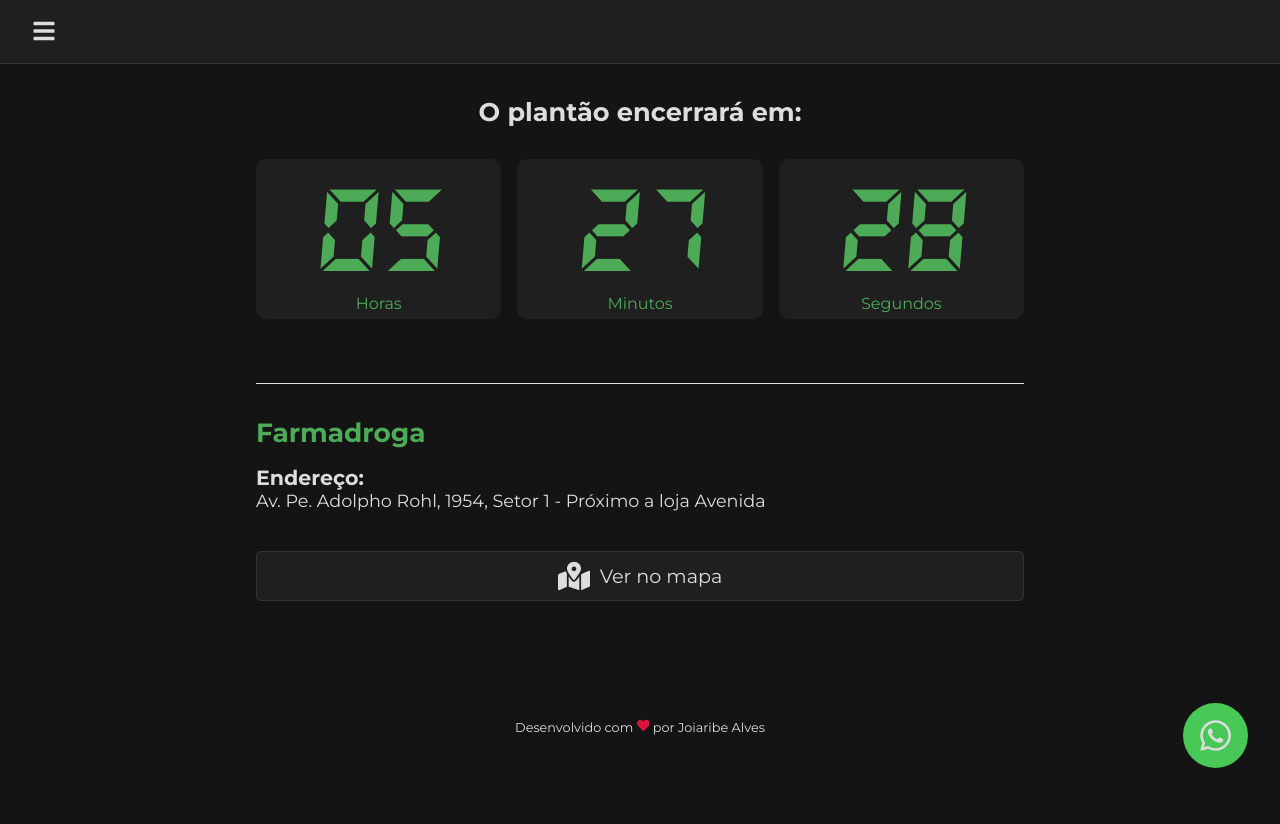
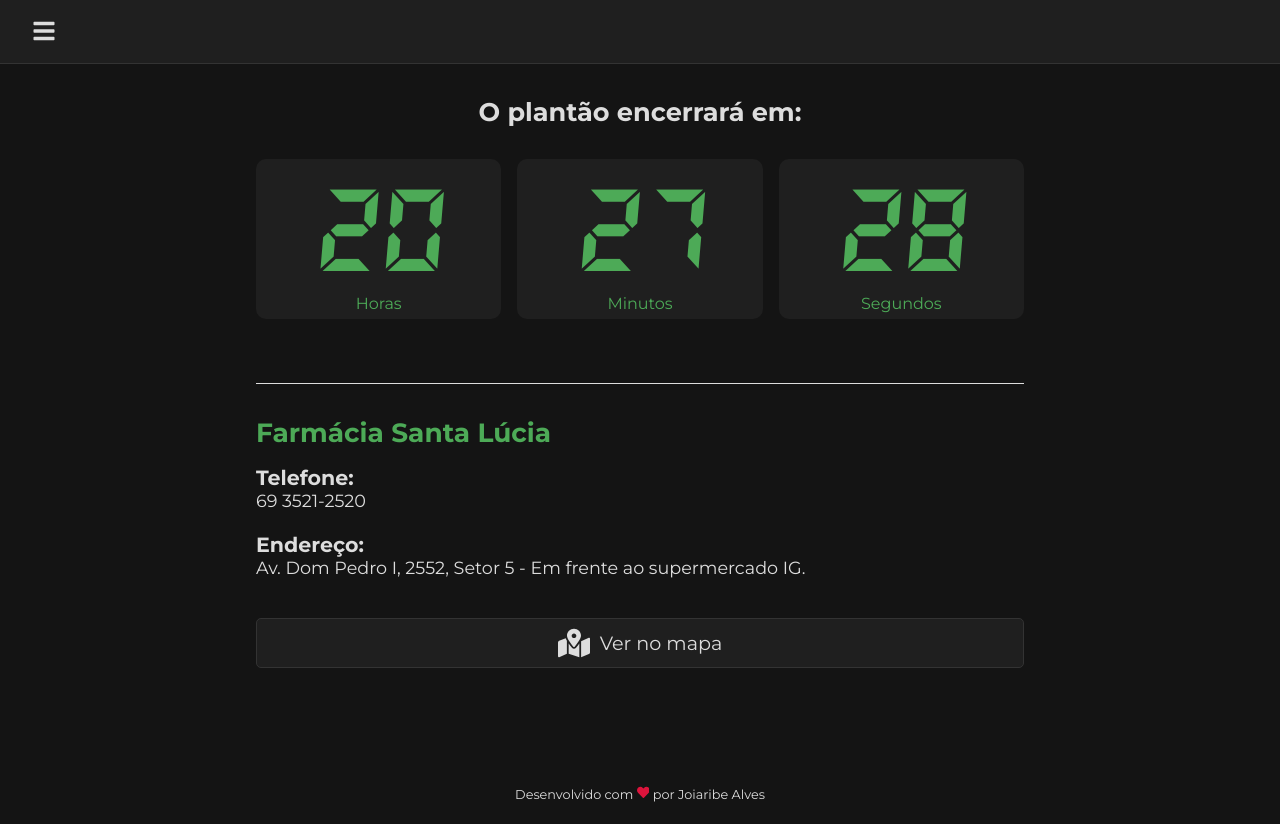
Before and after one commit to JoiaribeAlves/duty, a React (Vite) app: page / in a window 1280 px wide. Before the commit the page ends 800 px from the top, so only its background shows below. Built offline with nearby package versions, Linux system fonts and the light colour scheme.

Commit message:
Atualiza os dados so plantão do dia 09-08-22

```diff
--- a/src/components/main/index.tsx
+++ b/src/components/main/index.tsx
@@ -5,18 +5,19 @@ import "react-toastify/dist/ReactToastify.css";
 
 import { Timer } from "./timer";
 import { Layout } from "../Layout";
+import { getDuty } from "../../services/api";
 
 import styles from "./Styles.module.scss";
 
 const data = {
-	name: "Farmadroga",
-	telephone: "556935212506",
+	name: "Farmácia Santa Lúcia",
+	telephone: "69 3521-2520",
 	address: {
-		street: "Av. Pe. Adolpho Rohl",
-		number: 1954,
-		district: "Setor 1",
-		complement: "Próximo a loja Avenida",
-		linkToMaps: "https://goo.gl/maps/bat663Kb7eFubQWo7",
+		street: "Av. Dom Pedro I",
+		number: 2552,
+		district: "Setor 5",
+		complement: "Em frente ao supermercado IG.",
+		linkToMaps: "https://goo.gl/maps/jjYtNZrduWocwNdk9",
 	},
 };
 
@@ -40,7 +41,7 @@ export function Main() {
 	const currentHours = now.getHours();
 	const currentMinutes = now.getMinutes();
 	const currentMonth = now.getMonth() + 1;
-	let nextDuty = new Timer("2022-08-09T07:00:00");
+	let nextDuty = new Timer("2022-08-09T22:00:00");
 
 	// if (now.getHours() < 22) {
 	// 	nextDuty = new Timer(`${now.getFullYear()}-${currentMonth < 9 ? "0"+currentMonth : currentMonth}-${now.getDate()}T22:00:00 GMT-0400`);
@@ -59,7 +60,11 @@ export function Main() {
 	}
 
 	useEffect(() => {
-		setTime();
+		(async () => {
+			setTime();
+
+			//console.log(await getDuty("2022-08-08T22%3a00%3a00"));
+		})();
 	}, []);
 
 	return (
@@ -108,6 +113,10 @@ export function Main() {
 				<div className={styles.address}>
 					<h2>{data.name}</h2>
 
+					<h3>Telefone:</h3>
+					<p>{`${data.telephone}`}</p>
+					<br />
+
 					<h3>Endereço:</h3>
 					<p>
 						{`${data.address.street}, ${data.address.number}, ${data.address.district} - ${data.address.complement}`}
@@ -123,14 +132,14 @@ export function Main() {
 					</a>
 				</div>
 
-				<a
-					href={`https://api.whatsapp.com/send?phone=${data.telephone}&text=Olá`}
+				{/* <a
+					href={`https://api.whatsapp.com/send?phone=${data.telephone}&text=Olá, estou precisando de atendimento`}
 					target="_blank"
 					className={styles.chat}
 					title="Charmar no Whatsapp"
 				>
 					<FaWhatsapp />
-				</a>
+				</a> */}
 			</>
 		</Layout>
 	);
```
